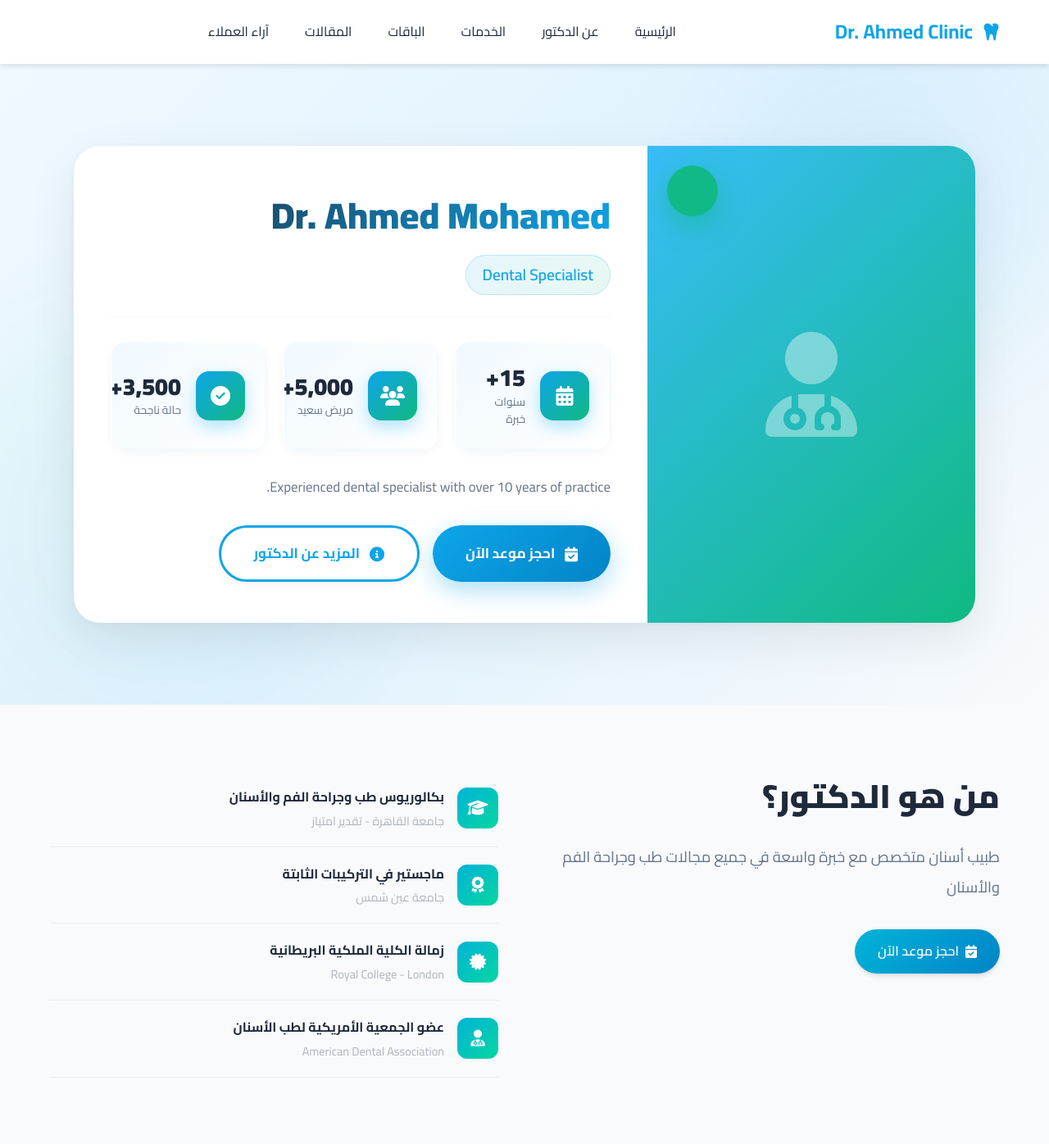
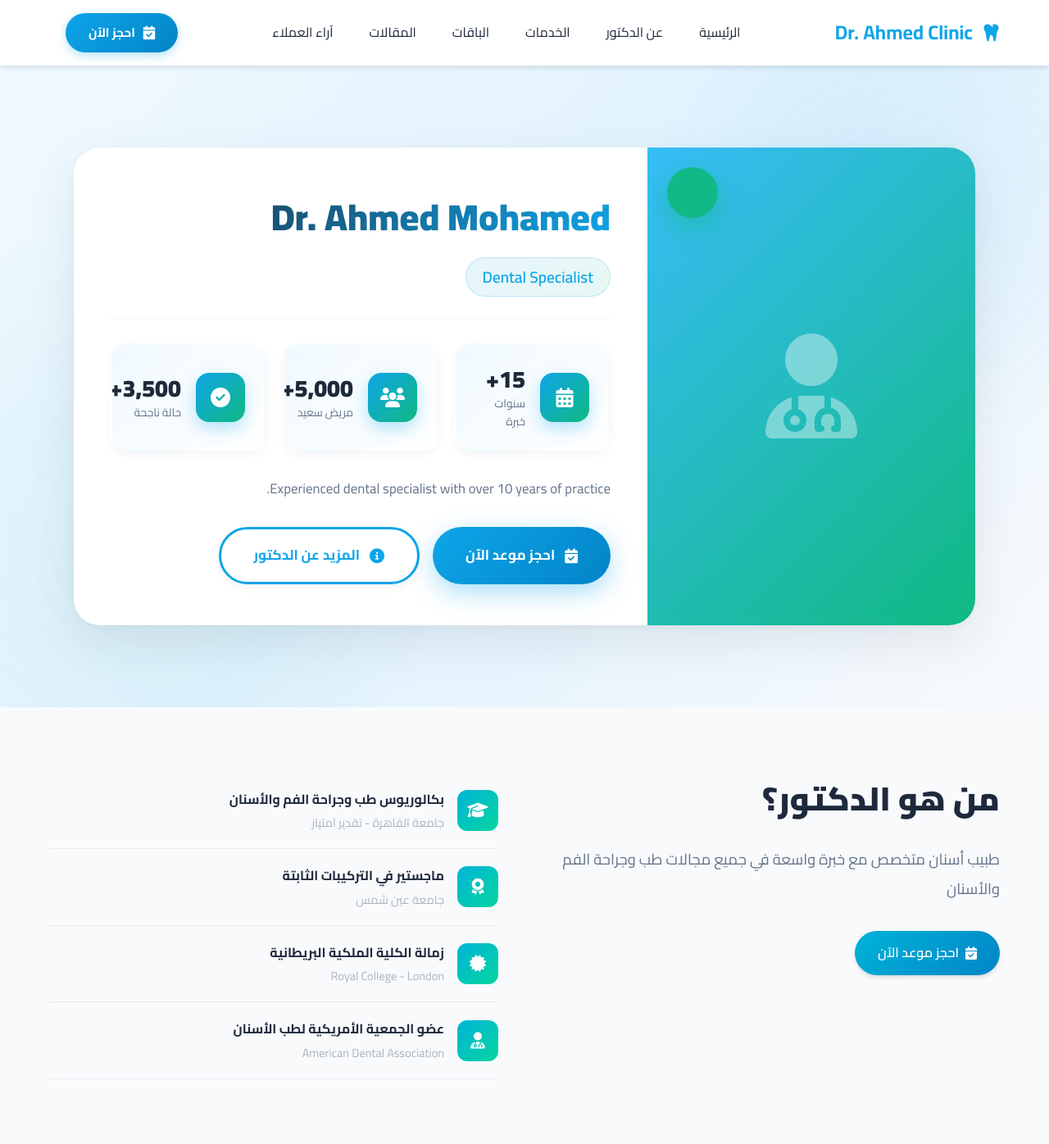
Before and after one commit to MB-programming/kero-dentist, a PHP site: page / in a window 1280 px wide. Shown: the top 1396 px of the page at 82% size. Run offline with PHP 8.4, Linux system fonts and the light colour scheme; data comes from the database, SQL or seed files in the repository; data that the repository does not hold is empty; some libraries are stand-ins or nearby versions.

Commit message:
Fix service images display and add booking button to header
Service Images Fix:
- Fix service cards to display uploaded images correctly
- Check for image existence before displaying
- Display custom icon from dropdown if no image uploaded
- Fallback to default fa-tooth icon if neither exists
- Services now show: 1) Image, or 2) Selected icon, or 3) Default icon

Header Booking Button:
- Add prominent "احجز الآن" booking button to navbar
- Position on left side with calendar icon
- Gradient background with shimmer effect on hover
- Pulse animation on icon for attention
- Responsive: hidden on mobile (already in menu)
- Smooth hover animations with shadow effects

CSS Enhancements:
- Add .modern-booking-btn styles with gradient
- Shimmer effect with ::before pseudo-element
- Icon pulse animation keyframes
- Responsive design: hide button on tablets/mobile
- Professional shadows and transitions

```diff
--- a/assets/css/modern-frontend.css
+++ b/assets/css/modern-frontend.css
@@ -68,6 +68,57 @@ body {
     gap: 20px;
 }
 
+.modern-booking-btn {
+    background: linear-gradient(135deg, var(--primary) 0%, var(--primary-dark) 100%);
+    color: white;
+    padding: 12px 28px;
+    border-radius: 50px;
+    text-decoration: none;
+    display: inline-flex;
+    align-items: center;
+    gap: 10px;
+    font-weight: 700;
+    font-size: 15px;
+    box-shadow: 0 4px 12px rgba(14, 165, 233, 0.3);
+    transition: all 0.3s cubic-bezier(0.4, 0, 0.2, 1);
+    position: relative;
+    overflow: hidden;
+}
+
+.modern-booking-btn::before {
+    content: '';
+    position: absolute;
+    top: 0;
+    left: -100%;
+    width: 100%;
+    height: 100%;
+    background: linear-gradient(90deg, transparent, rgba(255, 255, 255, 0.3), transparent);
+    transition: left 0.5s ease;
+}
+
+.modern-booking-btn:hover {
+    transform: translateY(-2px);
+    box-shadow: 0 8px 20px rgba(14, 165, 233, 0.4);
+}
+
+.modern-booking-btn:hover::before {
+    left: 100%;
+}
+
+.modern-booking-btn i {
+    font-size: 16px;
+    animation: pulse-icon 2s ease-in-out infinite;
+}
+
+@keyframes pulse-icon {
+    0%, 100% {
+        transform: scale(1);
+    }
+    50% {
+        transform: scale(1.1);
+    }
+}
+
 .modern-social-icons {
     display: flex;
     gap: 8px;
@@ -1145,6 +1196,10 @@ body {
         display: flex;
     }
 
+    .modern-booking-btn {
+        display: none;
+    }
+
     .modern-social-icons {
         gap: 6px;
     }
--- a/index.php
+++ b/index.php
@@ -415,6 +415,11 @@ $social_youtube = getSetting('social_youtube', '');
                 </ul>
 
                 <div class="modern-nav-actions">
+                    <a href="#booking" class="modern-booking-btn">
+                        <i class="fas fa-calendar-check"></i>
+                        <span>احجز الآن</span>
+                    </a>
+
                     <div class="modern-social-icons">
                         <?php if (!empty($social_facebook)): ?>
                             <a href="<?php echo htmlspecialchars($social_facebook); ?>" target="_blank" rel="noopener" title="Facebook">
@@ -819,13 +824,16 @@ $social_youtube = getSetting('social_youtube', '');
             <div class="modern-services-grid">
                 <?php foreach ($services as $service): ?>
                 <div class="modern-service-card">
-                    <?php if (!empty($service['image'])): ?>
+                    <?php if (!empty($service['image']) && isset($service['image'])): ?>
                         <img src="<?php echo UPLOAD_URL . htmlspecialchars($service['image']); ?>"
                              alt="<?php echo htmlspecialchars($service['title']); ?>"
                              class="modern-service-image">
                     <?php else: ?>
                         <div class="modern-service-image" style="background: linear-gradient(135deg, var(--primary-light), var(--accent)); display: flex; align-items: center; justify-content: center;">
-                            <i class="fas fa-tooth" style="font-size: 4rem; color: white;"></i>
+                            <?php
+                            $icon = !empty($service['icon']) ? $service['icon'] : 'fa-tooth';
+                            ?>
+                            <i class="fas <?php echo htmlspecialchars($icon); ?>" style="font-size: 4rem; color: white;"></i>
                         </div>
                     <?php endif; ?>
                     <div class="modern-service-content">
```
